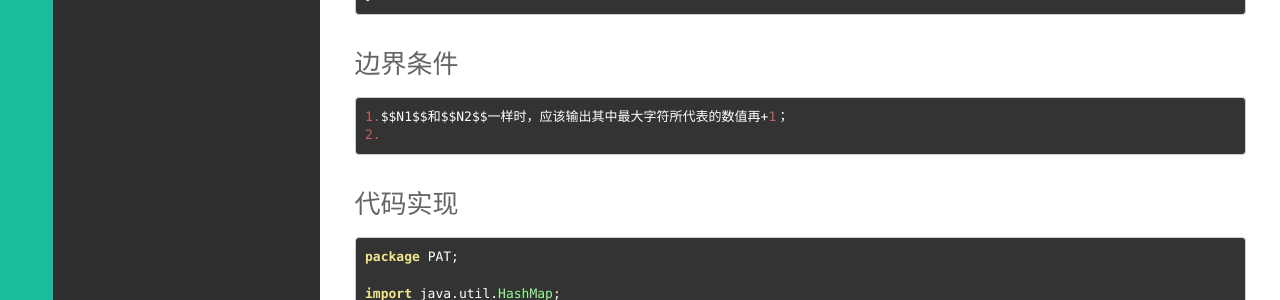
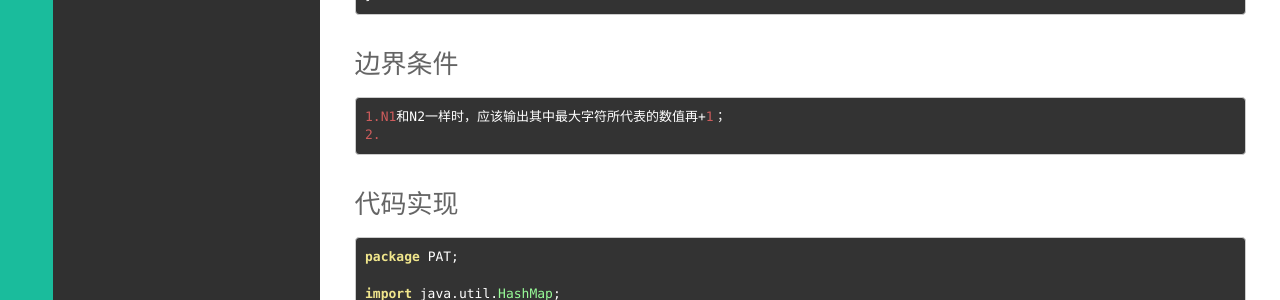
Before and after one commit to ivyxjc/jekyll_blog, a Jekyll site: the page built from _posts/OJ/PAT/2016-02-21-1010题-Radix-25分.md, in a window 1280 px wide. Shown: the part 1945-2245 px from the top of the page. Built offline with Jekyll 4.4.1, drawn with Linux system fonts in a browser that asks for light colours; formulas are drawn with MathJax 3.

Commit message:
pat 1010 change format mistake

```diff
--- a/_posts/OJ/PAT/2016-02-21-1010题-Radix-25分.md
+++ b/_posts/OJ/PAT/2016-02-21-1010题-Radix-25分.md
@@ -96,7 +96,7 @@ public static void findRadix(long num,String str,long radixBegin,long radixEnd){
 
 ### 边界条件
 
-    1.$$N1$$和$$N2$$一样时，应该输出其中最大字符所代表的数值再+1；
+    1.N1和N2一样时，应该输出其中最大字符所代表的数值再+1；
     2.
 
 
```
